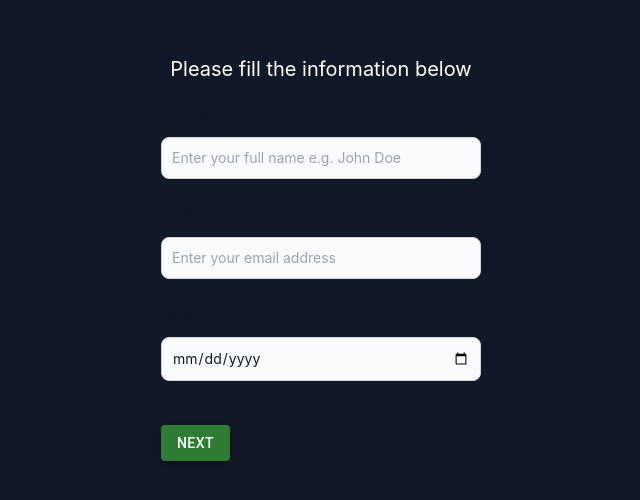
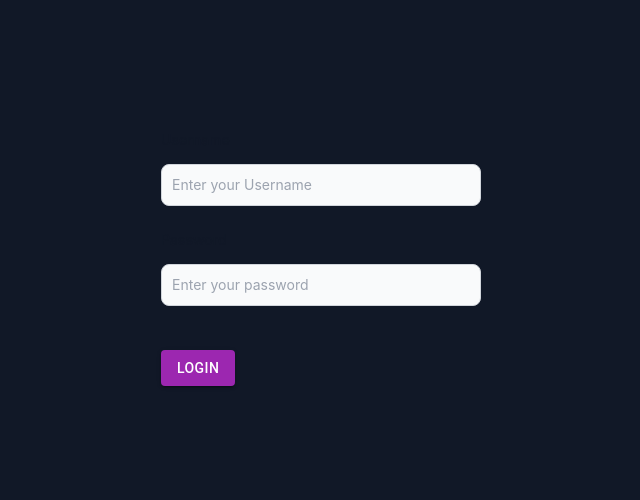
Before and after one commit to zsuryanutidperdana/module-4-copy, a React (Create React App) app: page /login in a window 1280 px wide. Shown: the part 142-642 px from the top of the page, without its empty margins (319-959 px from the left). Built offline with nearby package versions, Linux system fonts and the light colour scheme.

Commit message:
feat: adding login component

```diff
--- a/src/App.tsx
+++ b/src/App.tsx
@@ -1,10 +1,19 @@
 import RegistrationForm from "./component/RegistrationForms";
+import LoginForm from "./component/LoginForm";
+
 import "./App.css";
+import { BrowserRouter, Routes, Route } from "react-router-dom";
 
 function App() {
   return (
     <div className="h-screen w-screen flex flex-col items-center justify-center bg-gray-900 overflow-auto">
-      <RegistrationForm />
+      <BrowserRouter>
+        <Routes>
+          <Route path="/" element={<h1>Test</h1>} />
+          <Route path="/register" element={<RegistrationForm />} />
+          <Route path="/login" element={<LoginForm />} />
+        </Routes>
+      </BrowserRouter>
     </div>
   );
 }
--- /dev/null
+++ b/src/component/LoginForm.tsx
@@ -0,0 +1,47 @@
+import FormField from "./Form/FormField";
+import { Formik, Form } from "formik";
+import { Button } from "@mui/material";
+
+const LoginForm = () => {
+  const loginInitialValues = {
+    username: "",
+    password: "",
+  };
+  const loginFields = [
+    {
+      textLabel: "Username",
+      fieldName: "username",
+      fieldPlaceholder: "Enter your Username",
+      errorComponent: "div",
+    },
+    {
+      textLabel: "Password",
+      fieldName: "password",
+      fieldPlaceholder: "Enter your password",
+      errorComponent: "div",
+    },
+  ];
+  function onSubmit() {}
+  return (
+    <Formik initialValues={loginInitialValues} onSubmit={onSubmit}>
+      <Form className="space-y-4 w-1/4 md:space-y-6">
+        {loginFields.map((field, index) => (
+          <FormField
+            key={index}
+            textLabel={field.textLabel}
+            fieldName={field.fieldName}
+            fieldPlaceholder={field.fieldPlaceholder}
+            errorComponent={field.errorComponent}
+          />
+        ))}
+        <div className="flex pt-5 space-x-5">
+          <Button variant="contained" color="secondary" type="submit">
+            Login
+          </Button>
+        </div>
+      </Form>
+    </Formik>
+  );
+};
+
+export default LoginForm;
```
